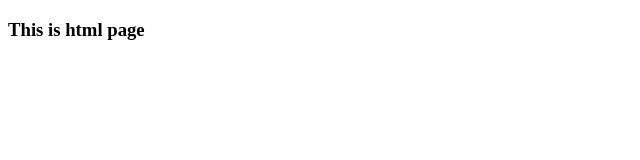
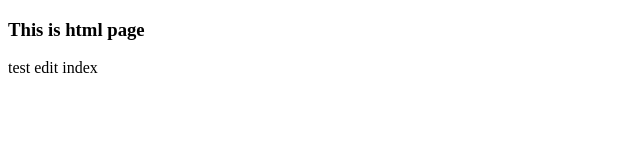
Before and after one commit to Nuhman123/datewithgit-sample, a plain HTML site: page index.html in a window 1280 px wide. Shown: the whole page, without its empty margins (0-640 px from the left). Drawn offline with Linux system fonts and the light colour scheme.

Commit message:
index file add a p tag

```diff
--- a/index.html
+++ b/index.html
@@ -8,5 +8,6 @@
 </head>
 <body>
     <h3>This is html page</h3>
+    <p class="">test edit index</p>
 </body>
 </html>
```
